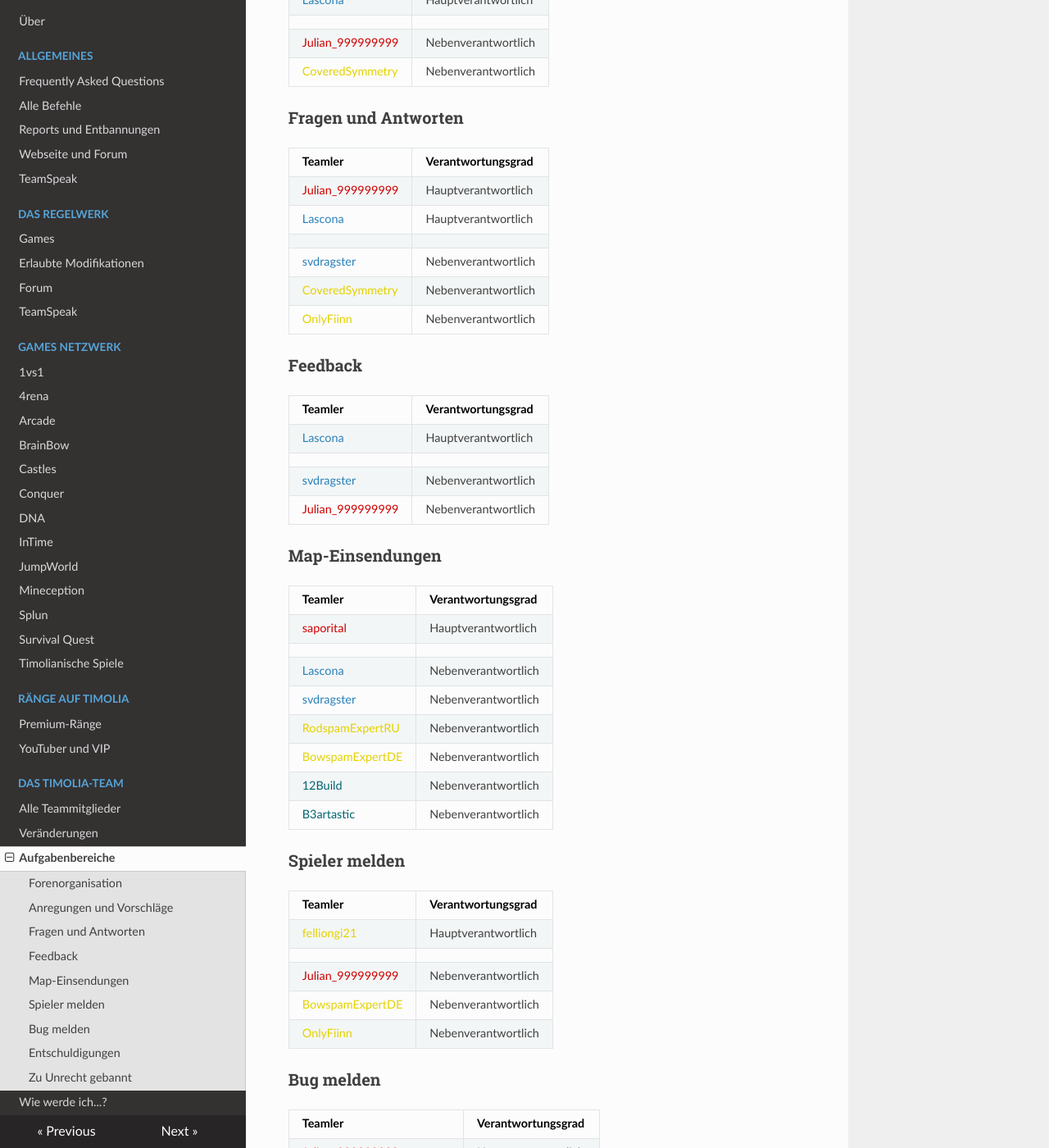
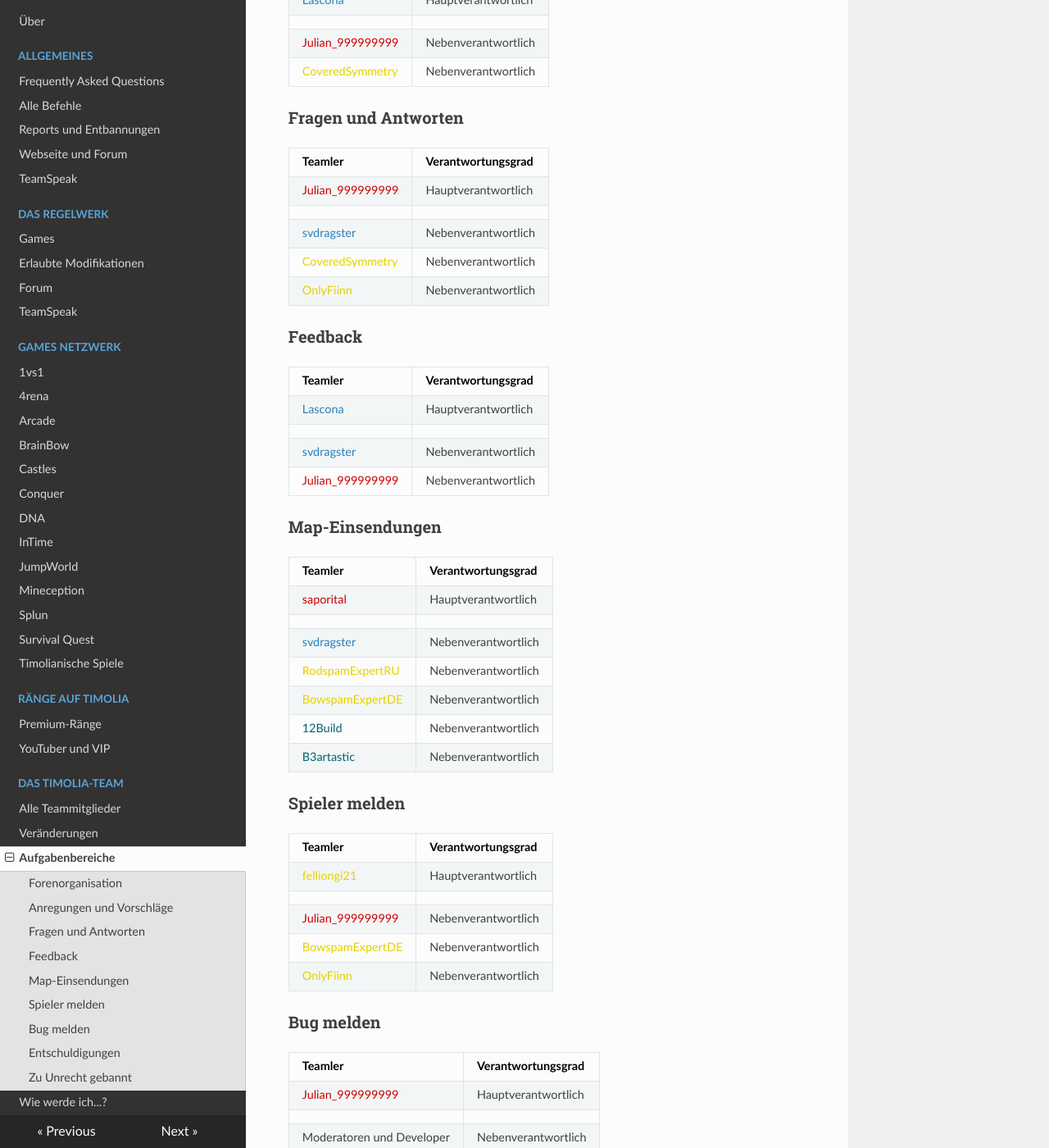
Before and after one commit to TimoliaDE/HowTo, an MkDocs documentation site: the page built from docs/team/responsibilities.md, in a window 1280 px wide and 1400 px high, scrolled down 579 px. Shown: the whole window at 82% size. Built offline with MkDocs 1.6.1, drawn with Linux system fonts in a browser that asks for light colours; nearby versions of some CDN libraries; old or Windows-style settings are respelled for this version of MkDocs.

Commit message:
Update responsibilities.md

```diff
--- a/docs/team/responsibilities.md
+++ b/docs/team/responsibilities.md
@@ -25,7 +25,6 @@ Die Verantwortlichen für die Forenorganisation kümmern sich sowohl um den Aufb
 | Teamler | Verantwortungsgrad |
 | ------ | ------ |
 |<span style="color:#CF0101">Julian_999999999</span> | Hauptverantwortlich |
-|<span style="color:#2980b9">Lascona</span> | Hauptverantwortlich |
 | | |
 |<span style="color:#2980b9">svdragster</span> | Nebenverantwortlich |
 |<span style="color:#E4D100">CoveredSymmetry</span> | Nebenverantwortlich |
@@ -44,7 +43,6 @@ Die Verantwortlichen für die Forenorganisation kümmern sich sowohl um den Aufb
 | ------ | ------ |
 |<span style="color:#CF0101">saporital</span> | Hauptverantwortlich |
 | | |
-|<span style="color:#2980b9">Lascona</span> | Nebenverantwortlich |
 |<span style="color:#2980b9">svdragster</span> | Nebenverantwortlich |
 |<span style="color:#E4D100">RodspamExpertRU</span> | Nebenverantwortlich |
 |<span style="color:#E4D100">BowspamExpertDE</span> | Nebenverantwortlich |
@@ -135,7 +133,6 @@ Für einen ständigen Support und Content auf Twitter und anderen sozialen Medie
 | ------ | ------ |
 |<span style="color:#2980b9">Lascona</span> | Hauptverantwortlich |
 | | |
-|<span style="color:#2980b9">Niklas</span>| Twitter NV |
 |<span style="color:#CF0101">physanus</span> | Twitter NV |
 |<span style="color:#007812">tr7zw</span> | Twitter NV |
 |<span style="color:#E4D100">Chrissi1505</span> | Twitter NV |
```
